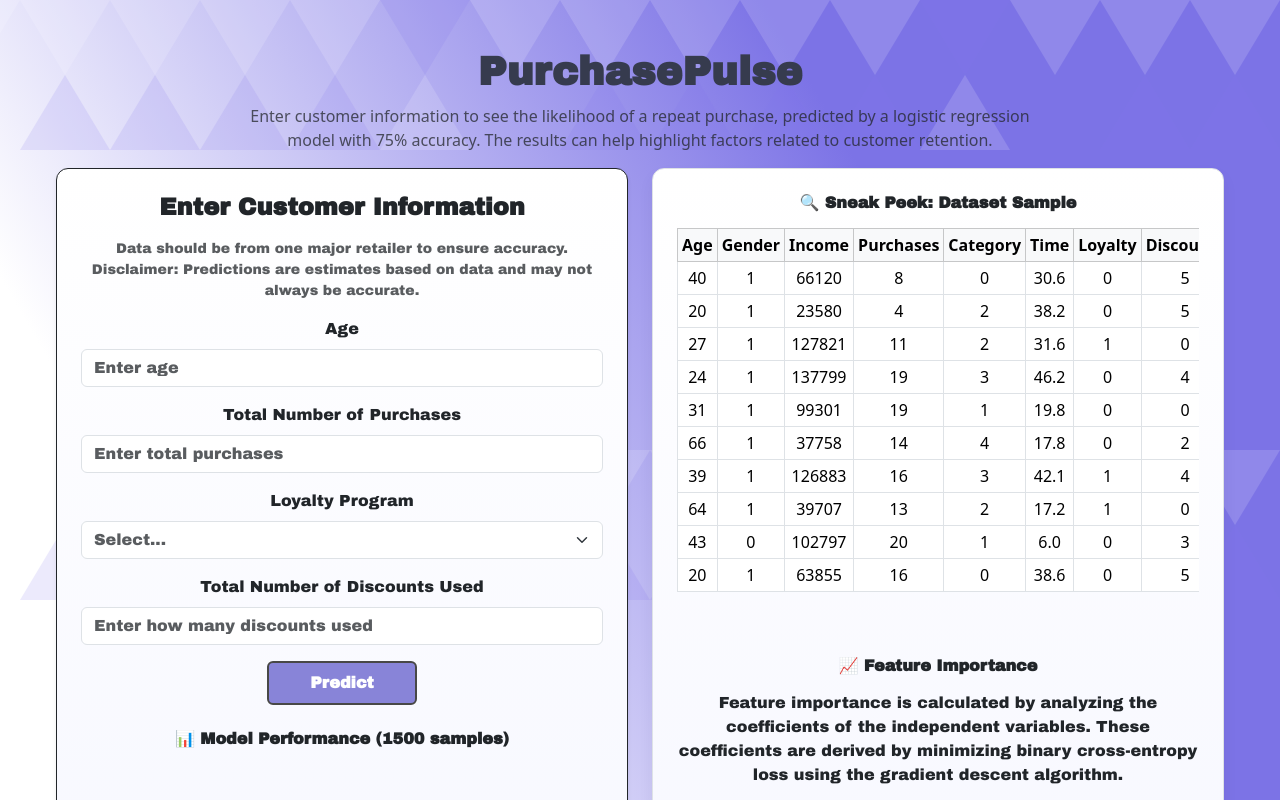
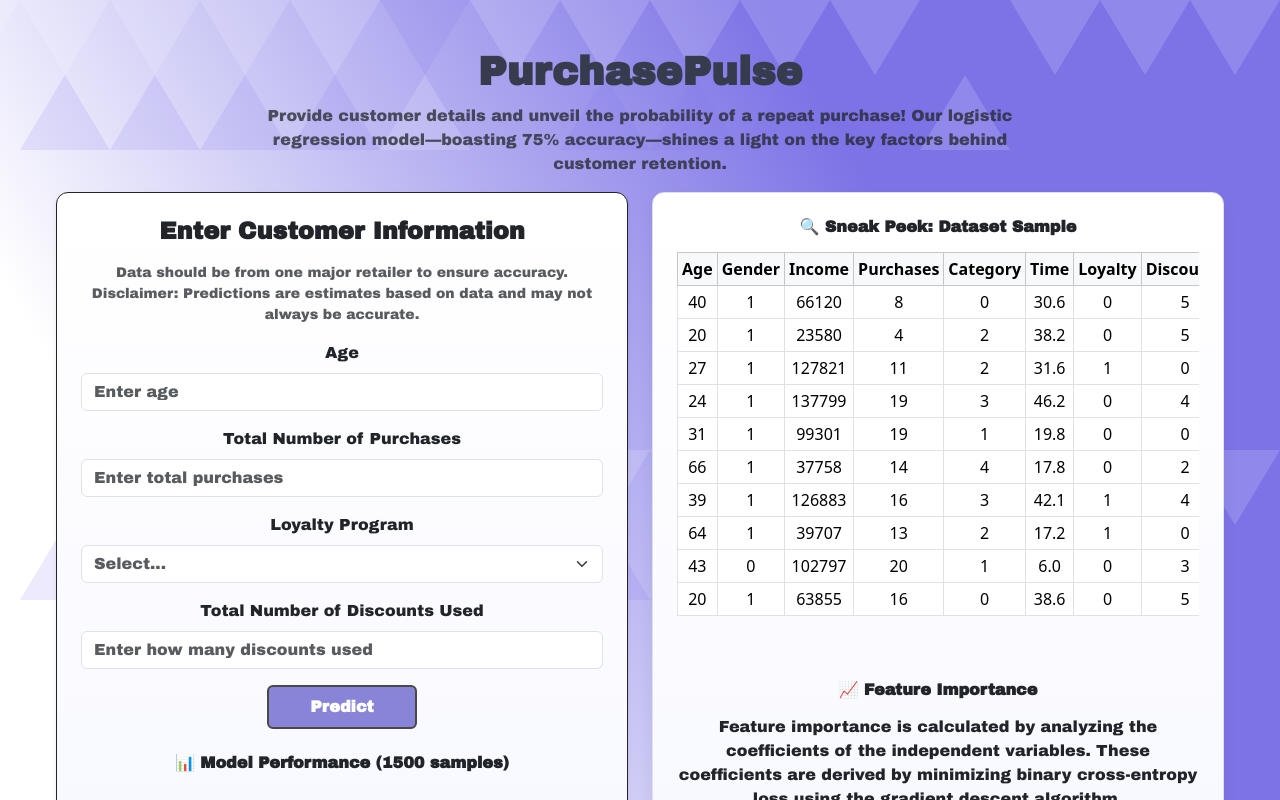
Before and after one commit to adamwalid64/PurchasePulseAI, a React (Vite) app in the folder cust-dashboard/: page / in a window 1280 px wide. Shown: the top 800 px of the page. Built offline with nearby package versions, Linux system fonts and the light colour scheme; no server answers.

Commit message:
Make intro text vibrant and align font

```diff
--- a/cust-dashboard/src/App.jsx
+++ b/cust-dashboard/src/App.jsx
@@ -142,8 +142,8 @@ function App() {
     <div className="app-container container-fluid">
       <div className="header-container text-center mb-3">
         <h1 id="title" className="archivo-black-regular">PurchasePulse</h1>
-        <p className="text-muted project-description">
-        Enter customer information to see the likelihood of a repeat purchase, predicted by a logistic regression model with 75% accuracy. The results can help highlight factors related to customer retention.
+        <p className="text-muted project-description archivo-black-regular">
+          Provide customer details and unveil the probability of a repeat purchase! Our logistic regression model—boasting 75% accuracy—shines a light on the key factors behind customer retention.
         </p>
       </div>
 
```
